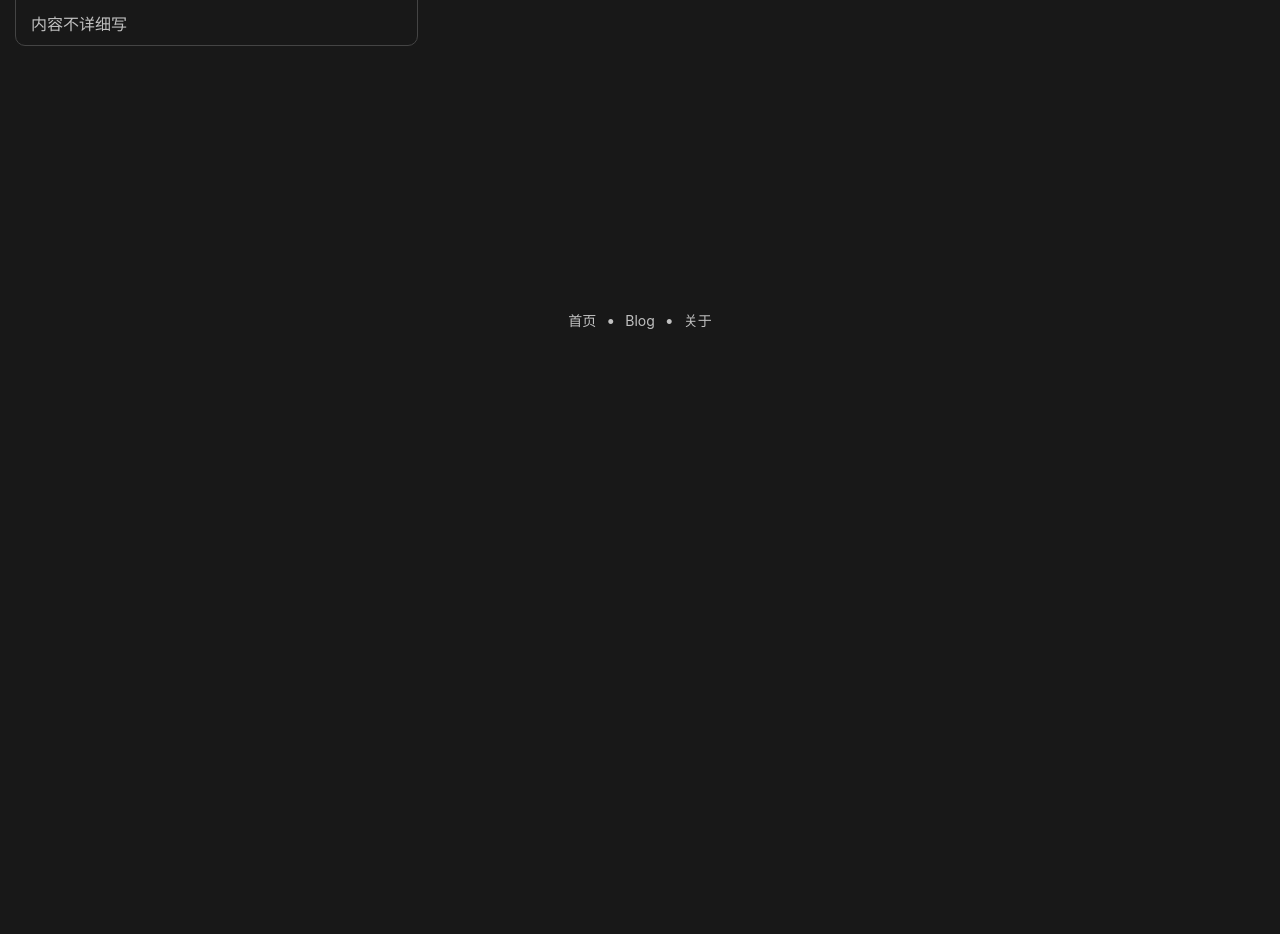
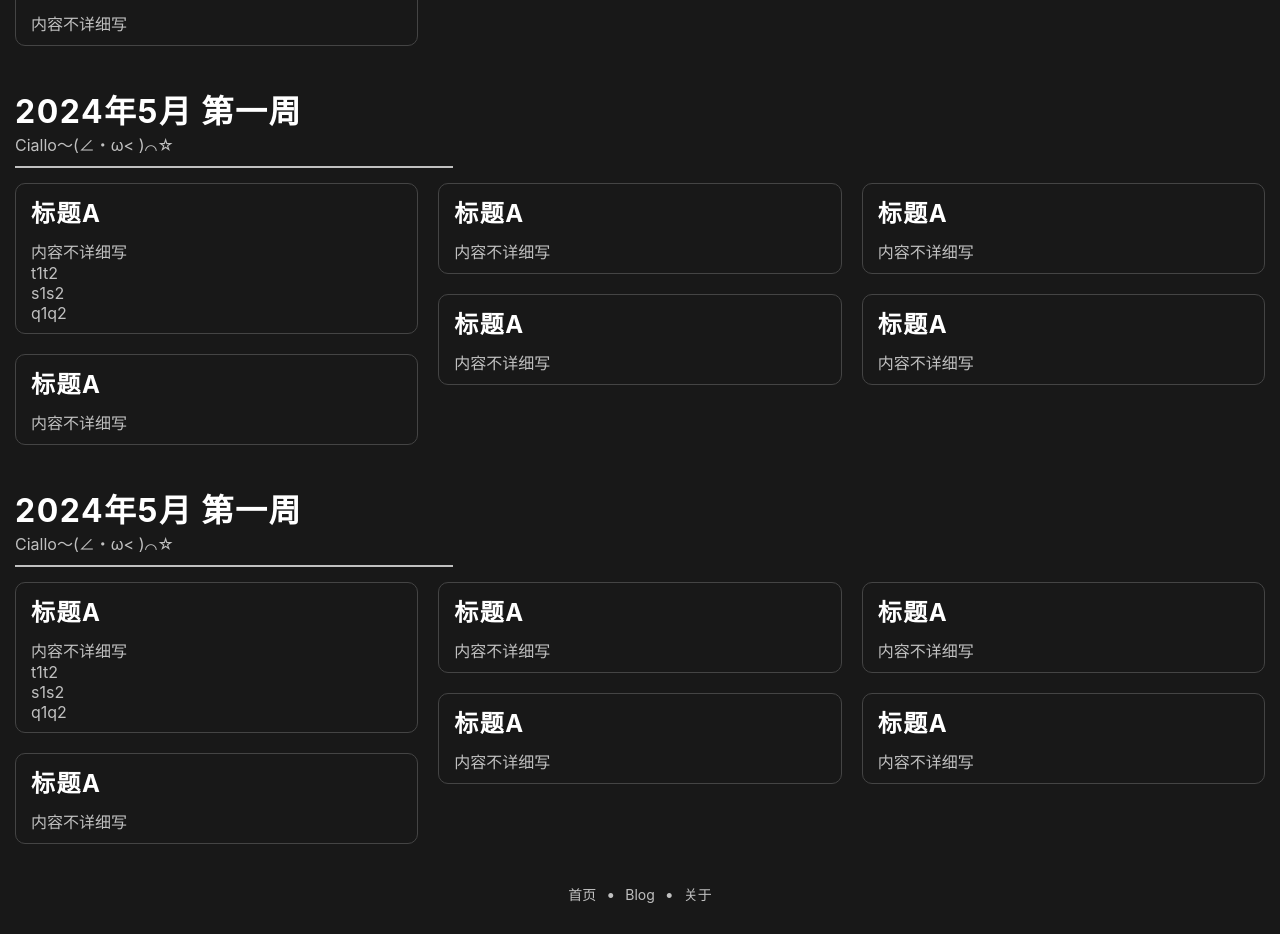
Before and after one commit to YueHuo-zh/next-blog, a Next.js app: page /blog in a window 1280 px wide. Shown: the part 540-1474 px from the top of the page. Before the commit the page ends 900 px from the top, so only its background shows below. Built offline with nearby package versions, Linux system fonts and the light colour scheme.

Commit message:
完成了数据库连接和about me页面

```diff
--- a/src/app/about/about.module.css
+++ b/src/app/about/about.module.css
@@ -0,0 +1,47 @@
+/* AboutMe.module.css */
+.title {
+  color: #ffffff;
+  font-size: 2.3em;
+  text-align: center;
+  margin-bottom: 1.2rem;
+  margin-top: 1.2rem;
+}
+
+.subtitle {
+  color: #ffffff;
+  font-size: 1.5em;
+  text-align: center;
+  margin-bottom: 1.2rem;
+}
+
+.paragraph {
+  color: #fcfcfc;
+  font-size: 1.3em;
+  text-align: justify;
+  line-height: 1.6;
+  margin-bottom: 1.5em;
+  max-width: 800px;
+  margin-left: auto;
+  margin-right: auto;
+}
+
+.emoji {
+  font-size: 3.5rem;
+}
+
+.function {
+  color: #92bcdf;
+}
+
+.string {
+  color: #8df589;
+}
+
+.article {
+  padding: 2em;
+  border-radius: 8px;
+}
+
+.main {
+  padding-top: 50px;
+}
--- a/src/app/blog/blog.module.css
+++ b/src/app/blog/blog.module.css
@@ -11,6 +11,7 @@
     -webkit-column-gap: 20px; /* Chrome, Safari, Opera */
     -moz-column-gap: 20px; /* Firefox */
     column-gap: 20px; /* 列间距 */
+    margin-bottom: 40px;
 }
 
 .blog-list-item {
--- a/src/app/blog/page.tsx
+++ b/src/app/blog/page.tsx
@@ -39,6 +39,68 @@ export default function BlogPage() {
                     </div>
                 </div>
             </div>
+            <div className={styles['blog-box']}>
+                <h1 className={styles['blog-data']}>2024年5月 第一周</h1>
+                <p>{ 'Ciallo～(∠・ω< )⌒☆' }</p>
+                <div className={styles['line']}></div>
+                <div className={styles['blog-list']}>
+                    <div className={styles['blog-list-item']}>
+                        <BlogCard>
+                            <>
+                                <p>t1t2</p>
+                                <p>s1s2</p>
+                                <p>q1q2</p>
+                            </>
+                        </BlogCard>
+                    </div>
+                    <div className={styles['blog-list-item']}>
+                        <BlogCard></BlogCard>
+                    </div>
+                    <div className={styles['blog-list-item']}>
+                        <BlogCard></BlogCard>
+                    </div>
+                    <div className={styles['blog-list-item']}>
+                        <BlogCard></BlogCard>
+                    </div>
+                    <div className={styles['blog-list-item']}>
+                        <BlogCard></BlogCard>
+                    </div>
+                    <div className={styles['blog-list-item']}>
+                        <BlogCard></BlogCard>
+                    </div>
+                </div>
+            </div>
+            <div className={styles['blog-box']}>
+                <h1 className={styles['blog-data']}>2024年5月 第一周</h1>
+                <p>{ 'Ciallo～(∠・ω< )⌒☆' }</p>
+                <div className={styles['line']}></div>
+                <div className={styles['blog-list']}>
+                    <div className={styles['blog-list-item']}>
+                        <BlogCard>
+                            <>
+                                <p>t1t2</p>
+                                <p>s1s2</p>
+                                <p>q1q2</p>
+                            </>
+                        </BlogCard>
+                    </div>
+                    <div className={styles['blog-list-item']}>
+                        <BlogCard></BlogCard>
+                    </div>
+                    <div className={styles['blog-list-item']}>
+                        <BlogCard></BlogCard>
+                    </div>
+                    <div className={styles['blog-list-item']}>
+                        <BlogCard></BlogCard>
+                    </div>
+                    <div className={styles['blog-list-item']}>
+                        <BlogCard></BlogCard>
+                    </div>
+                    <div className={styles['blog-list-item']}>
+                        <BlogCard></BlogCard>
+                    </div>
+                </div>
+            </div>
         </main>
     );
 }
--- a/src/compoments/HomePage/TextBox/TextBox.tsx
+++ b/src/compoments/HomePage/TextBox/TextBox.tsx
@@ -42,7 +42,7 @@ const TextBox: React.FC<TextBoxProps> = ({ }) => {
                 <span>喜欢 <span className={styles['color-57C3DC']}>React</span>、<span className={styles['color-3177C5']}>TypeScript</span>、<span className={styles['color-C85008']}>Rust</span> ...</span>
             </div>
             <div className={`${styles.maxim} ${styles['text-box-item']}`}>
-                <span>{ '🖕🏼🥰 我爱这个世界' }</span>
+                <span>{ '🖕🏼🥰 Hello World.' }</span>
             </div>
         </div>
     );
--- a/src/utils/dbConnect.ts
+++ b/src/utils/dbConnect.ts
@@ -4,10 +4,11 @@ const myDB = {
   host: process.env.DB_HOST,
   username: process.env.DB_USER,
   password: process.env.DB_PASS,
+  db: process.env.DB_DB,
 }
 
 const dbConnect = async () => {
-  mongoose.connect(`mongodb://${myDB.username}:${myDB.password}@${myDB.host}`);
+  mongoose.connect(`mongodb://${myDB.username}:${myDB.password}@${myDB.host}/${myDB.db}?authSource=admin`);
 }
 
 export default dbConnect;
```
Also changed, not shown: src/app/about/layout.tsx (+17 -0 lines), src/app/about/page.tsx (+18 -2 lines), src/compoments/Admin/SideMenu/SideMenu.tsx (added, +15 -0 lines), src/compoments/Admin/SideMenu/sidemenu.module.css (added).
